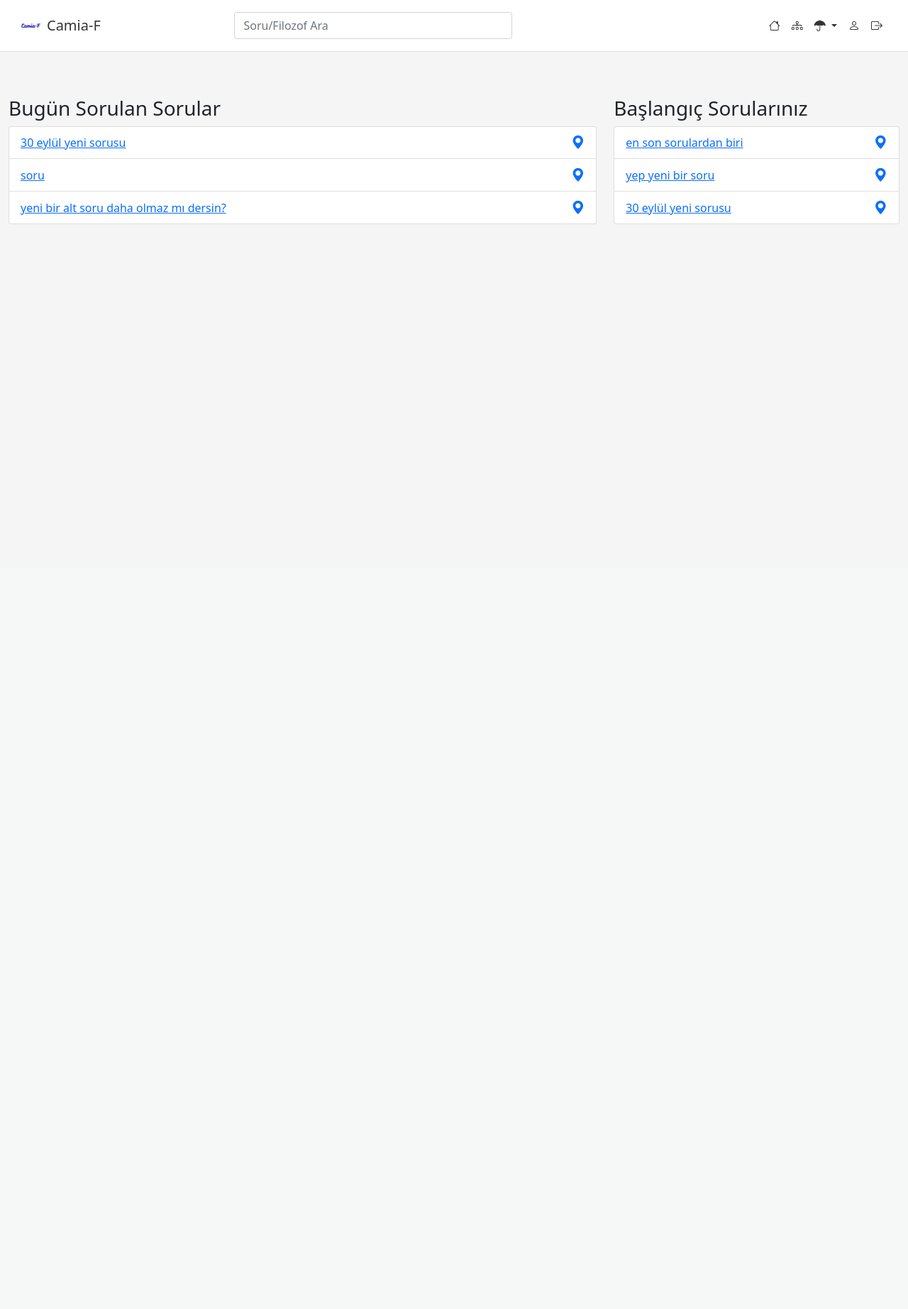
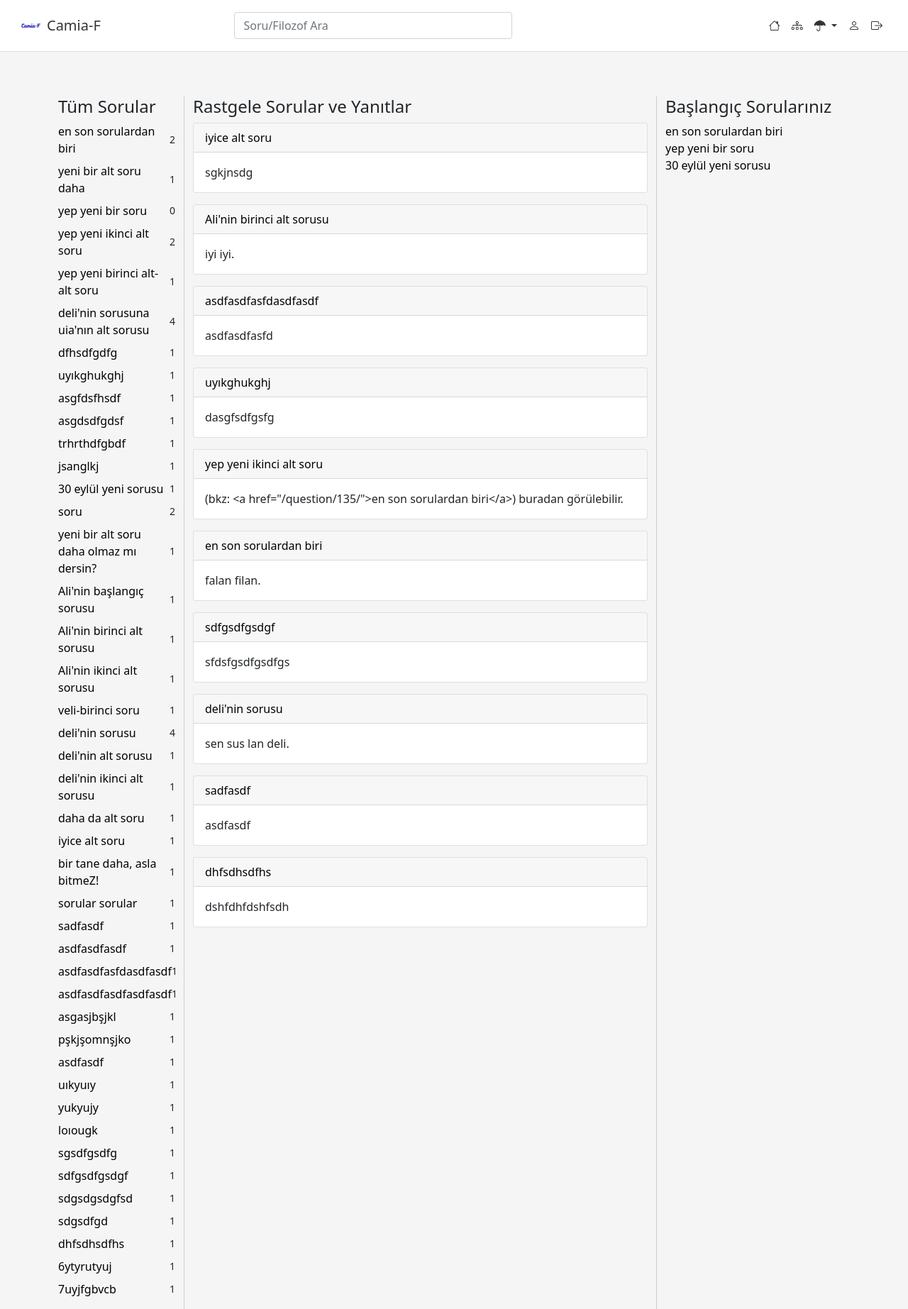
Before and after one commit to Ugurismail/akishApp, a Django app: page / in a window 1280 px wide. Shown: the whole page at 71% size. Before the commit the page ends 316 px from the top, so only its background shows below. Run offline with Django 4.2, Linux system fonts and the light colour scheme; a user stored in the database is signed in; data comes from the database, SQL or seed files in the repository; both versions use the stored data as it was after the commit.

Commit message:
sözük görünümü eklendi

```diff
--- a/core/static/core/css/styles.css
+++ b/core/static/core/css/styles.css
@@ -5,6 +5,22 @@
     border-bottom: 1px solid #e0e0e0;
     transition: padding 0.3s ease, background-color 0.3s ease;
 }
+
+/* Linklerin altını kaldırmak ve mavi renkleri kaldırmak için */
+a.text-dark {
+    color: #000 !important;
+    text-decoration: none !important;
+}
+
+a.text-dark:hover {
+    text-decoration: underline !important;
+}
+
+/* Rozetlerin boyutunu ayarlamak için */
+.badge {
+    font-size: 0.9em;
+}
+
 
 .navbar-shrink {
     padding: 0.5rem 1rem; /* Küçüldüğünde padding */
--- a/core/templates/core/base.html
+++ b/core/templates/core/base.html
@@ -66,7 +66,31 @@
                                     Mesaj
                                 </a>
                             </li>
-                            <!-- Diğer Dropdown Öğeleri -->
+                            <li>
+                                <a class="dropdown-item" href="{% url 'about' %}">
+                                    <i class="bi bi-info-circle"></i>
+                                    Hakkında
+                                </a>
+                            </li>
+                            <li>
+                                <a class="dropdown-item" href="{% url 'site_statistics' %}">
+                                    <i class="bi bi-bar-chart"></i>
+                                    Site İstatistikleri
+                                </a>
+                            </li>
+                            <li>
+                                <a class="dropdown-item" href="https://www.iqsozluk.com/">
+                                    <i class="bi bi-book"></i>
+                                    IQ Sözlük
+                                </a>
+                            </li>
+                            <li>
+                                <a class="dropdown-item" href="https://www.typingme.com/10-parmak-klavye-q/10-parmak-q.php">
+                                    <i class="bi bi-keyboard"></i>
+                                    On Parmak
+                                </a>
+                            </li>
+
                         </ul>
                     </li>
                     <!-- Profil ve Çıkış -->
--- a/core/templates/core/user_homepage.html
+++ b/core/templates/core/user_homepage.html
@@ -1,41 +1,54 @@
 {% extends 'core/base.html' %}
+{% load static %}
 
 {% block content %}
+<div class="container">
     <div class="row">
-    <!-- Sol Sütun: Bugünün Soruları -->
-    <div class="col-md-8">
-        <!-- Bugün Sorulan Sorular -->
-        <h3>Bugün Sorulan Sorular</h3>
-        <ul class="list-group">
-            {% for question in todays_questions %}
-                <li class="list-group-item d-flex justify-content-between align-items-center">
-                    <a href="{% url 'question_detail' question.id %}">
+        <!-- Sol Taraf: Tüm Sorular -->
+        <div class="col-md-2" style="border-right: 1px solid #ccc;">
+            <h4>Tüm Sorular</h4>
+            <ul class="list-unstyled">
+                {% for question in all_questions %}
+                <li class="d-flex justify-content-between align-items-center mt-2">
+                    <a href="{% url 'question_detail' question.id %}" class="text-dark text-decoration-none">
                         {{ question.question_text }}
                     </a>
-                    <!-- Haritada Gör İkonu -->
-                    <a href="{% url 'question_map' %}?question_id={{ question.id }}" title="Haritada Gör">
-                        <i class="bi bi-geo-alt-fill"></i>
-                    </a>
+                    <small class="">{{ question.answers_count }}</small>
                 </li>
                 {% endfor %}
             </ul>
         </div>
-    <!-- Sağ Sütun: Başlangıç Sorularınız -->
-    <div class="col-md-4">
-        <h3>Başlangıç Sorularınız</h3>
-        <ul class="list-group">
+
+        <!-- Orta Kısım: Rastgele Sorular ve Yanıtlar -->
+        <div class="col-md-7">
+            <h4>Rastgele Sorular ve Yanıtlar</h4>
+            {% for item in random_items %}
+            <div class="card mb-3">
+                <div class="card-header">
+                    <a href="{% url 'question_detail' item.question.id %}" class="text-dark text-decoration-none">
+                        {{ item.question.question_text }}
+                    </a>
+                </div>
+                <div class="card-body">
+                    <p class="card-text">{{ item.answer_text }}</p>
+                </div>
+            </div>
+            {% endfor %}
+        </div>
+
+        <!-- Sağ Taraf: Başlangıç Sorularınız -->
+        <div class="col-md-3" style="border-left: 1px solid #ccc;">
+            <h4>Başlangıç Sorularınız</h4>
+            <ul class="list-unstyled">
                 {% for starting_question in starting_questions %}
-                <li class="list-group-item d-flex justify-content-between align-items-center">
-                    <a href="{% url 'question_detail' starting_question.question.id %}">
+                <li>
+                    <a href="{% url 'question_detail' starting_question.question.id %}" class="text-dark text-decoration-none">
                         {{ starting_question.question.question_text }}
-                    </a>
-                    <!-- Haritada Gör İkonu -->
-                    <a href="{% url 'question_map' %}?question_id={{ starting_question.question.id }}" title="Haritada Gör">
-                        <i class="bi bi-geo-alt-fill"></i>
                     </a>
                 </li>
                 {% endfor %}
             </ul>
         </div>
     </div>
+</div>
 {% endblock %}
--- a/core/views.py
+++ b/core/views.py
@@ -18,6 +18,7 @@
 from django.contrib.admin.views.decorators import staff_member_required
 from collections import Counter
 import colorsys, re, json
+import random
 
 
 def signup(request):
@@ -304,10 +305,6 @@
         'focus_question_id': question_id,
     })
 
-@login_required
-def user_homepage(request):
-    starting_questions = StartingQuestion.objects.filter(user=request.user)
-    return render(request, 'core/user_homepage.html', {'starting_questions': starting_questions})
 
 @login_required
 def add_subquestion(request, question_id):
@@ -624,15 +621,26 @@
     else:
         return render(request, 'core/search_results.html', {'results': results})
 
+
 @login_required
 def user_homepage(request):
+    # Tüm soruları alın ve yanıt sayılarını hesaplayın
+    all_questions = Question.objects.annotate(answers_count=Count('answers'))
+
+    # Rastgele yanıtları alın
+    all_answers = Answer.objects.select_related('question').all()
+    random_items = random.sample(list(all_answers), min(len(all_answers), 10))  # En fazla 10 tane
+
+    # Kullanıcının başlangıç sorularını alın
     starting_questions = StartingQuestion.objects.filter(user=request.user)
-    today = timezone.now().date()
-    todays_questions = Question.objects.filter(created_at__date=today)
+
     return render(request, 'core/user_homepage.html', {
         'starting_questions': starting_questions,
-        'todays_questions': todays_questions,
+        'all_questions': all_questions,
+        'random_items': random_items,
     })
+
+
 
 def about(request):
     return render(request, 'core/about.html')
```
Also changed, not shown: db.sqlite3. Lines whose indentation alone changed are shown as unchanged.
